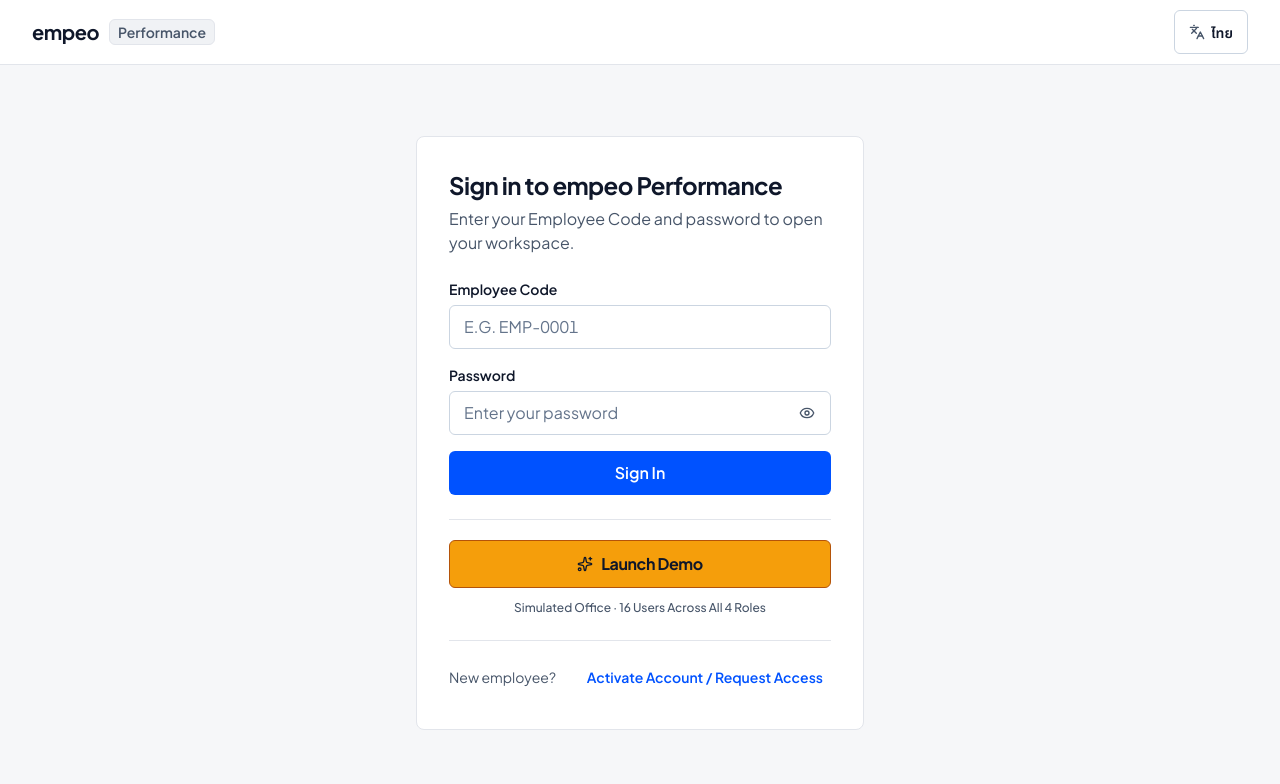
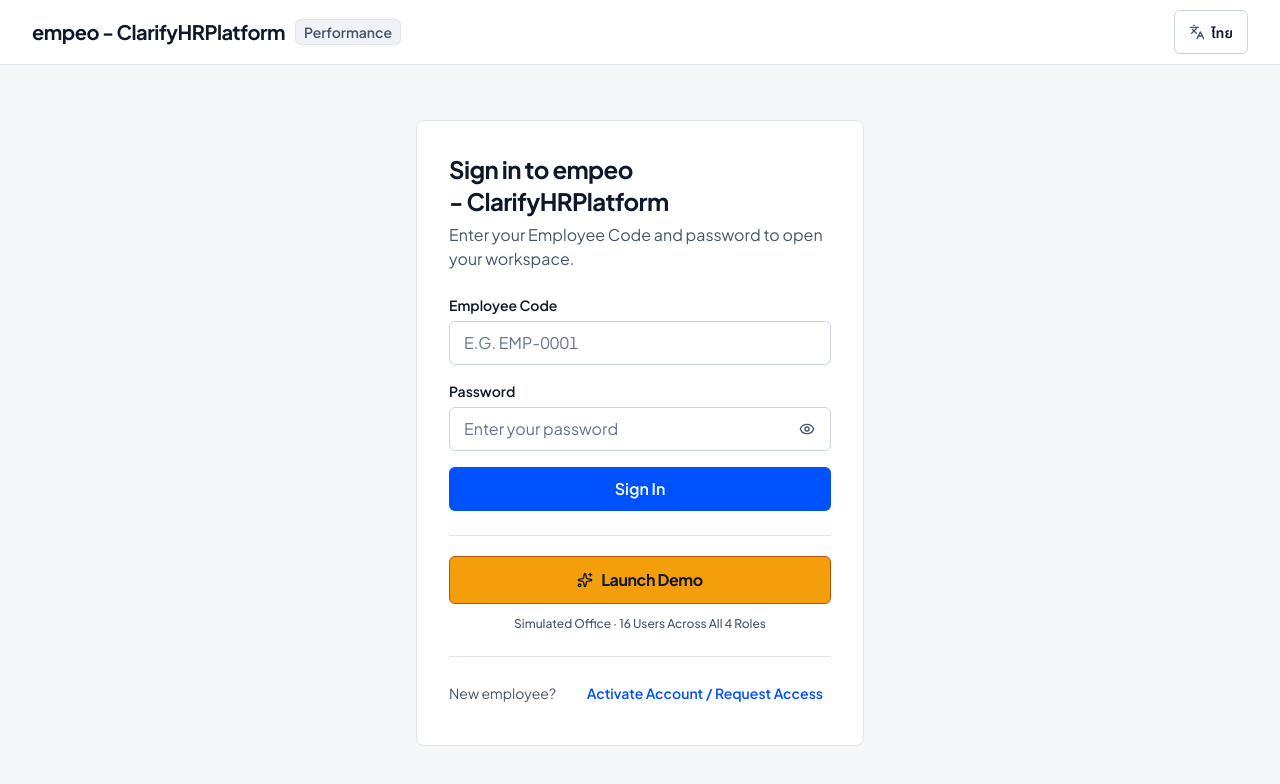
Before and after one commit to Krist-KritnarinP/GOFIVE-OKRs, a React (Vite) app in the folder frontend/: page / in a window 1280 px wide. Shown: the top 784 px of the page. Built offline with nearby package versions, Linux system fonts and the light colour scheme.

Commit message:
chore(branding): rename app to empeo - ClarifyHRPlatform and 9-Box to Impact & Competency Map

```diff
--- a/frontend/index.html
+++ b/frontend/index.html
@@ -3,7 +3,7 @@
   <head>
     <meta charset="UTF-8" />
     <meta name="viewport" content="width=device-width, initial-scale=1.0" />
-    <title>empeo — Performance Management</title>
+    <title>empeo - ClarifyHRPlatform — Performance Management</title>
     <link rel="preconnect" href="https://fonts.googleapis.com" />
     <link rel="preconnect" href="https://fonts.gstatic.com" crossorigin />
     <link
--- a/frontend/src/constants/roles.js
+++ b/frontend/src/constants/roles.js
@@ -58,7 +58,7 @@ export const DEMO_PERSONAS = [
 export const PERMISSION_CATALOG = [
   { key: 'rbac:manage', label: 'Manage Roles & Approvals', labelTh: 'กำหนดสิทธิ์แต่ละตำแหน่งและอนุมัติบัญชี' },
   { key: 'cycle:configure', label: 'Configure Cycle / Stage Dates / Lock', labelTh: 'ตั้งค่ารอบประเมิน / เส้นตายแต่ละช่วง / ปิดรอบ' },
-  { key: 'analytics:view_org', label: 'View Org 9-Box & Bias Alerts', labelTh: 'ดู 9-Box และแจ้งเตือนอคติทั้งองค์กร' },
+  { key: 'analytics:view_org', label: 'View Impact & Competency Map & Bias Alerts', labelTh: 'ดูแผนผังผลลัพธ์และสมรรถนะ และแจ้งเตือนอคติ' },
   { key: 'exception:manage', label: 'Manage SLA & HRBP Interventions', labelTh: 'จัดการเคสเลย SLA และคอมเมนต์ช่วยไกล่เกลี่ย' },
   { key: 'review:publish', label: 'HR Approve & Publish Results', labelTh: 'อนุมัติและประกาศผลประเมินให้พนักงานเห็น' },
   { key: 'team:evaluate', label: 'Review OKRs & Evaluate Direct Reports', labelTh: 'อนุมัติ OKR และประเมินผลงานลูกทีม' },
--- a/frontend/src/i18n/translations.js
+++ b/frontend/src/i18n/translations.js
@@ -1,6 +1,6 @@
 export const TRANSLATIONS = {
   en: {
-    appName: 'empeo',
+    appName: 'empeo - ClarifyHRPlatform',
     moduleBadge: 'Performance',
     cycleLabel: 'FY 2026 Annual Review',
     switchLanguage: 'ไทย',
@@ -170,7 +170,7 @@ export const TRANSLATIONS = {
     publishAllCta: 'HR Approve & Publish',
     graceToggleLabel: 'Grace Period',
     lockToggleLabel: 'Lock Cycle',
-    nineBoxTitle: '9-Box Performance Grid',
+    nineBoxTitle: 'Impact & Competency Map',
     nineBoxSubtitle: 'X-Axis: OKR Achievement (%) · Y-Axis: Core Competency (1–5) · Leveled by Job Grade',
     nineBoxXAxis: 'OKR Achievement (%)',
     nineBoxYAxis: 'Competency (1–5)',
@@ -319,7 +319,7 @@ export const TRANSLATIONS = {
     empOverallScore: 'Overall Weighted Score',
     empWhatScore: 'OKR Achievement (What)',
     empHowScore: 'Core Competencies (How)',
-    empNineBoxTier: 'Performance Tier',
+    empNineBoxTier: 'Impact & Competency Profile',
     empManagerFeedback: 'Manager Feedback',
     empDevFocus: 'Development Focus',
     // Action-Specific Modal Confirm Labels & Toasts
@@ -343,7 +343,7 @@ export const TRANSLATIONS = {
     toastSelfSubmitted: 'Self-review sent to your manager.',
     daysOverdue: 'd overdue',
     // Auth & Super Admin
-    loginTitle: 'Sign in to empeo Performance',
+    loginTitle: 'Sign in to empeo - ClarifyHRPlatform',
     loginSubtitle: 'Enter your Employee Code and password to open your workspace.',
     empCodeLabel: 'Employee Code',
     empCodePlaceholder: 'e.g. EMP-0001',
@@ -487,7 +487,7 @@ export const TRANSLATIONS = {
     empStepPub: 'HR Approve & Publish',
   },
   th: {
-    appName: 'empeo',
+    appName: 'empeo - ClarifyHRPlatform',
     moduleBadge: 'บริหารผลงาน',
     cycleLabel: 'รอบประเมินประจำปี 2569',
     switchLanguage: 'EN',
@@ -655,7 +655,7 @@ export const TRANSLATIONS = {
     publishAllCta: 'อนุมัติและประกาศผล',
     graceToggleLabel: 'เปิดช่วงผ่อนผัน',
     lockToggleLabel: 'ปิดรอบประเมิน',
-    nineBoxTitle: 'ตาราง 9-Box แบ่งกลุ่มผลงาน',
+    nineBoxTitle: 'แผนผังผลลัพธ์และสมรรถนะ',
     nineBoxSubtitle: 'แกน X: ความสำเร็จ OKR (%) · แกน Y: สมรรถนะหลัก (1–5) · แสดงระดับตำแหน่ง',
     nineBoxXAxis: 'ผลสำเร็จ OKR (%)',
     nineBoxYAxis: 'สมรรถนะหลัก (1–5)',
@@ -801,7 +801,7 @@ export const TRANSLATIONS = {
     empOverallScore: 'คะแนนรวมถ่วงน้ำหนัก',
     empWhatScore: 'ผลสำเร็จตาม OKR (What)',
     empHowScore: 'สมรรถนะและพฤติกรรม (How)',
-    empNineBoxTier: 'กลุ่มผลงาน (9-Box)',
+    empNineBoxTier: 'กลุ่มผลลัพธ์และสมรรถนะ',
     empManagerFeedback: 'ข้อเสนอแนะจากหัวหน้างาน',
     empDevFocus: 'แผนพัฒนาต่อยอด',
     confirmBtn: 'บันทึกการเปลี่ยนแปลง',
@@ -823,7 +823,7 @@ export const TRANSLATIONS = {
     toastEvalSaved: 'ส่งผลประเมินเข้าคิวรอฝ่ายบุคคลอนุมัติประกาศผลแล้ว',
     toastSelfSubmitted: 'ส่งแบบประเมินตนเองให้หัวหน้าแล้ว',
     daysOverdue: 'วันเลยกำหนด',
-    loginTitle: 'เข้าสู่ระบบ empeo บริหารผลงาน',
+    loginTitle: 'เข้าสู่ระบบ empeo - ClarifyHRPlatform',
     loginSubtitle: 'กรอกรหัสพนักงานและรหัสผ่านเพื่อเข้าใช้งานตามสิทธิ์ตำแหน่งของคุณ',
     empCodeLabel: 'รหัสพนักงาน',
     empCodePlaceholder: 'เช่น EMP-0001',
--- a/frontend/src/pages/DemoRolePickerPage.jsx
+++ b/frontend/src/pages/DemoRolePickerPage.jsx
@@ -30,8 +30,8 @@ const GROUP_CONFIG = [
     tone: 'high',
     labelEn: 'HR Admin',
     labelTh: 'ฝ่ายบุคคล',
-    descEn: 'Oversee 9-Box Grid, detect manager bias, resolve overdue reviews, and publish results.',
-    descTh: 'คุมภาพรวมตาราง 9-Box ตรวจจับอคติการให้คะแนน จัดการเคสส่งช้า และประกาศผล',
+    descEn: 'Oversee Impact & Competency Map, detect manager bias, resolve overdue reviews, and publish results.',
+    descTh: 'คุมภาพรวมแผนผังผลลัพธ์และสมรรถนะ ตรวจจับอคติการให้คะแนน จัดการรายการส่งช้า และประกาศผล',
     filter: (u) => u.accountStatus === 'ACTIVE' && u.role === ROLES.HR_ADMIN,
   },
   {
```
Also changed, not shown: 2 other files (tests, documents, lock files or other folders).
